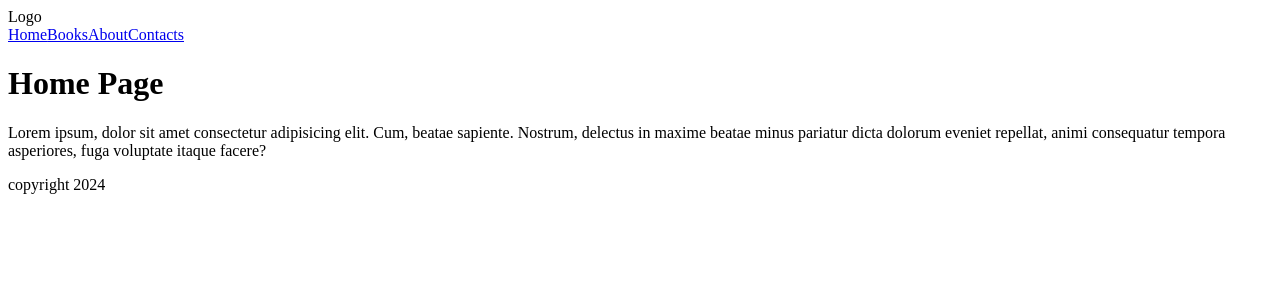
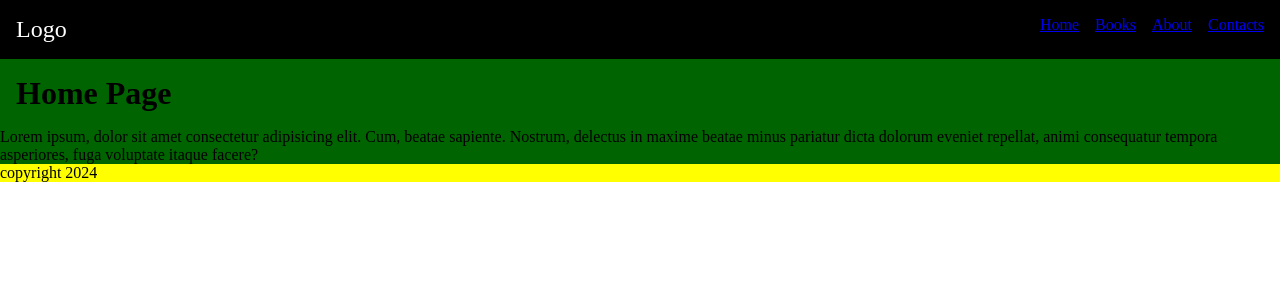
Before and after one commit to dariopalmesi/react-library, a React (Vite) app: page /books in a window 1280 px wide. Shown: the top 300 px of the page. Built offline with nearby package versions, Linux system fonts and the light colour scheme.

Commit message:
upgrade css live commit

```diff
--- a/src/index.css
+++ b/src/index.css
@@ -0,0 +1,34 @@
+* {
+    margin: 0;
+    padding: 0;
+    box-sizing: border-box;
+}
+
+header {
+    display: flex;
+    justify-content: space-between;
+    background-color: black;
+    color: white;
+    padding: 1rem;
+
+    .logo {
+        font-size: x-large;
+    }
+}
+
+nav {
+    display: flex;
+    gap: 1rem;
+}
+
+main {
+    background-color: darkgreen;
+
+    h1 {
+        padding: 1rem;
+    }
+}
+
+footer {
+    background-color: yellow;
+}
```
